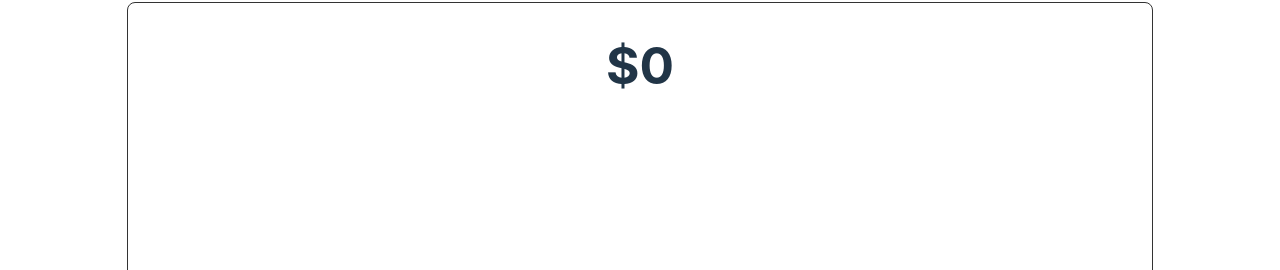
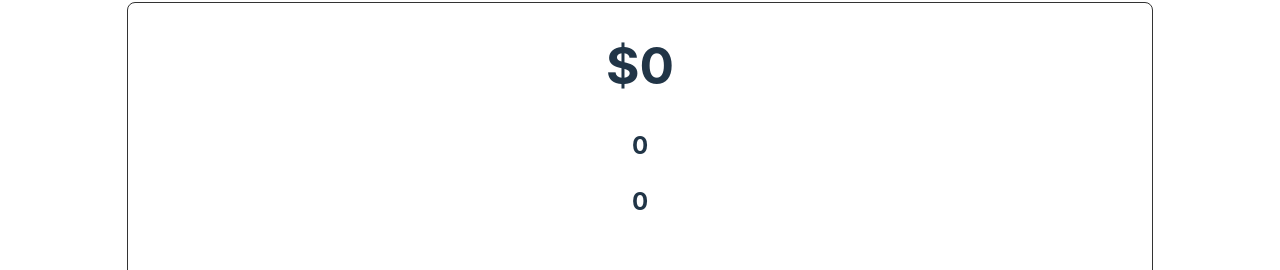
Before and after one commit to Jake-Zaruba/weekly-challenge-1, a React (Vite) app: page / in a window 1280 px wide. Shown: the part 362-632 px from the top of the page. Built offline with nearby package versions, Linux system fonts and the light colour scheme.

Commit message:
Added total deposit/expense trackers

```diff
--- a/package.json
+++ b/package.json
@@ -10,7 +10,8 @@
   },
   "dependencies": {
     "react": "^18.2.0",
-    "react-dom": "^18.2.0"
+    "react-dom": "^18.2.0",
+    "react-router-dom": "^6.9.0"
   },
   "devDependencies": {
     "@types/react": "^18.0.28",
--- a/src/App.jsx
+++ b/src/App.jsx
@@ -14,11 +14,9 @@ function App() {
     if (!deposit) {
       return alert("Add a deposit");
     }
-    console.log(deposit);
     setDeposits((prev) => [...prev, deposit]);
     getTotal();
     setDeposit("");
-    console.log(deposits);
   }
 
   function addExpense() {
@@ -28,7 +26,7 @@ function App() {
     setExpenses((prev) => [...prev, expense]);
     getTotal();
     setExpense("");
-    console.log(expenses);
+    // console.log(expenses);
   }
 
   function getTotal() {
@@ -42,6 +40,16 @@ function App() {
     setTotal((prev) => prev + deposit - expense * -1);
   }
 
+  const totalExpenses = expenses.reduce((a, b) => {
+    console.log(a + b);
+    return a + b;
+  }, 0);
+
+  const totalDeposits = deposits.reduce((a, b) => {
+    console.log(a + b);
+    return a + b;
+  }, 0);
+
   return (
     <div className="App">
       <Deposits
@@ -54,7 +62,12 @@ function App() {
         expense={expense}
         setExpense={setExpense}
       />
-      <Balance getTotal={getTotal} total={total} />
+      <Balance
+        getTotal={getTotal}
+        total={total}
+        totalExpenses={totalExpenses}
+        totalDeposits={totalDeposits}
+      />
     </div>
   );
 }
--- a/src/components/Balance.jsx
+++ b/src/components/Balance.jsx
@@ -1,10 +1,18 @@
 import React from "react";
 
-export default function Balance({ getTotal, total }) {
+export default function Balance({
+  getTotal,
+  total,
+  totalExpenses,
+  totalDeposits,
+}) {
   return (
     <div className="balance-container">
       <h1>${total}</h1>
       {/* <button onClick={() => getTotal()}>Get total</button> */}
+      {/* <h2>{totalDeposits}</h2> */}
+      <h2>{totalExpenses}</h2>
+      <h2>{totalDeposits}</h2>
     </div>
   );
 }
--- a/src/components/Deposits.jsx
+++ b/src/components/Deposits.jsx
@@ -7,7 +7,6 @@ export default function Deposits({ deposit, setDeposit, addDeposit }) {
         value={deposit}
         onChange={(e) => {
           setDeposit(Math.abs(e.target.value));
-          console.log(deposit);
         }}
         type="number"
         placeholder="Add deposit"
```
Also changed, not shown: 1 other file (tests, documents, lock files or other folders).
